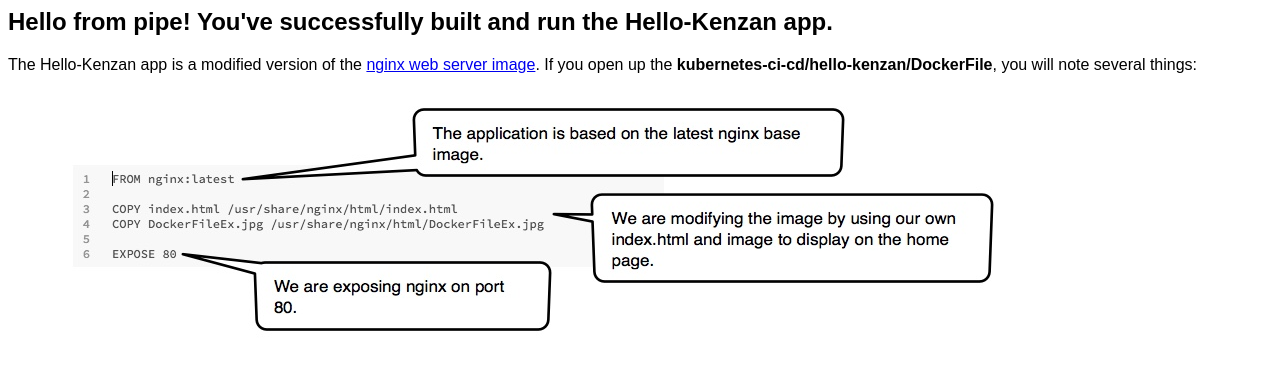
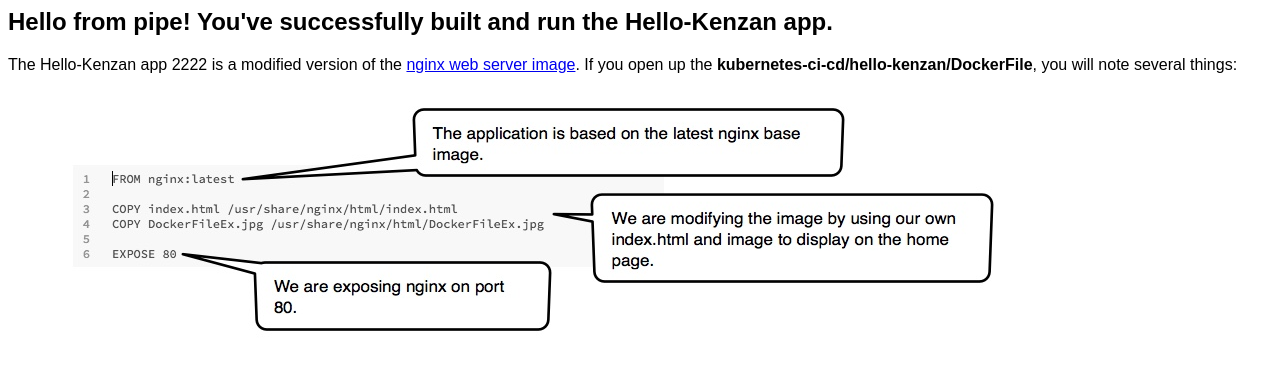
Before and after one commit to sameer666/ci-cd, a website: page applications/hello-kenzan/index.html in a window 1280 px wide. Drawn offline with Linux system fonts and the light colour scheme.

Commit message:
Update index.html

```diff
--- a/applications/hello-kenzan/index.html
+++ b/applications/hello-kenzan/index.html
@@ -1,3 +1,3 @@
 <p><h2 style="font-family:sans-serif">Hello from pipe! You've successfully built and run the Hello-Kenzan app.</h2> </p>
-<p style="font-family:sans-serif">The Hello-Kenzan app is a modified version of the <a href="https://hub.docker.com/_/nginx/">nginx web server image</a>. If you open up the <b>kubernetes-ci-cd/hello-kenzan/DockerFile</b>, you will note several things:</p>
+<p style="font-family:sans-serif">The Hello-Kenzan app 2222 is a modified version of the <a href="https://hub.docker.com/_/nginx/">nginx web server image</a>. If you open up the <b>kubernetes-ci-cd/hello-kenzan/DockerFile</b>, you will note several things:</p>
 <img src="DockerFileEx.jpg">
```
